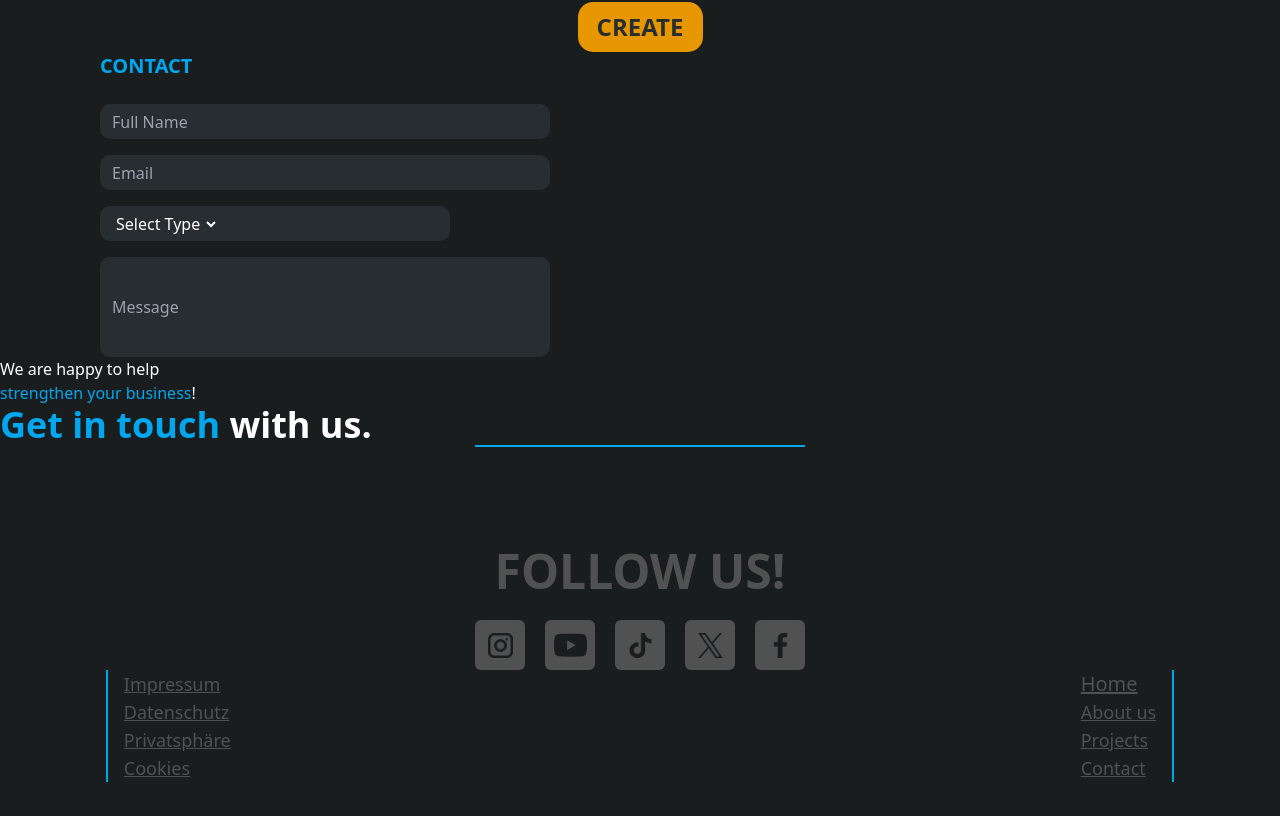
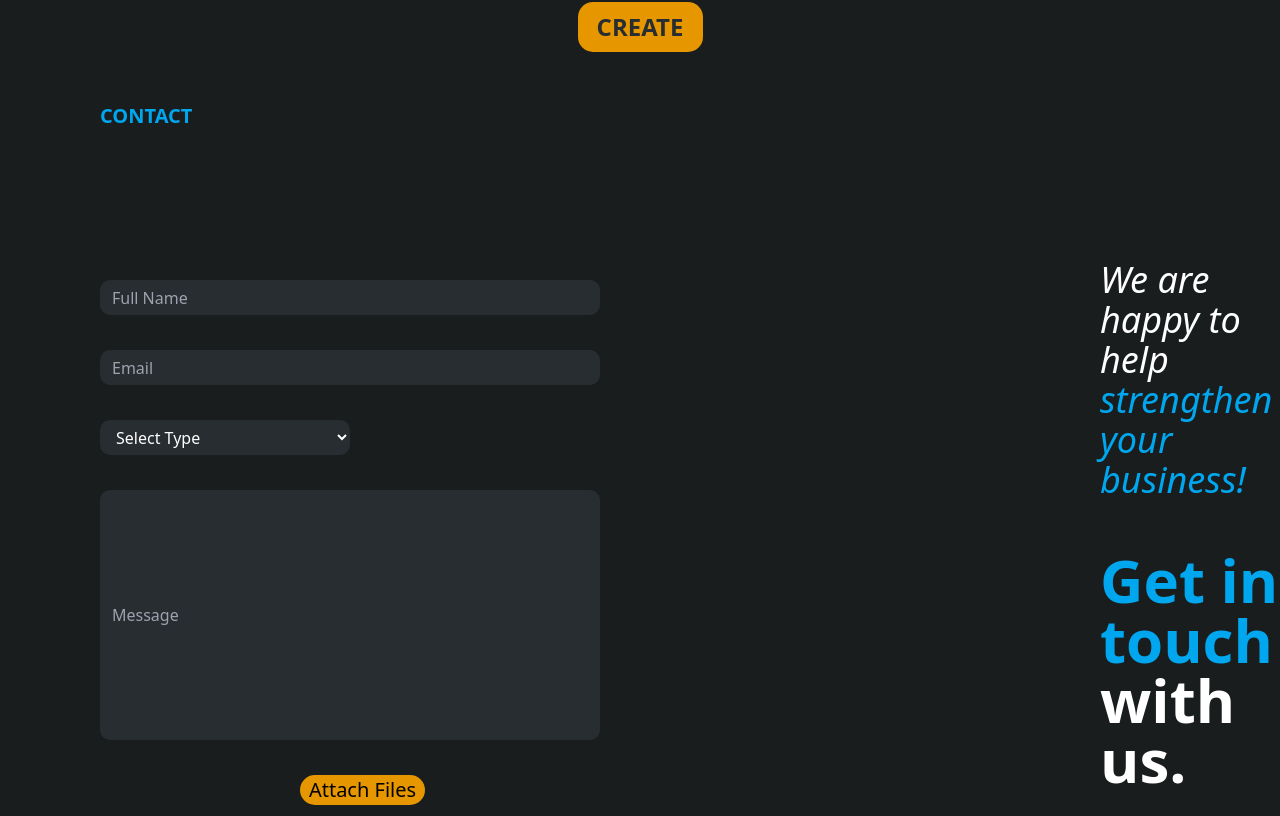
Before and after one commit to Ferbion-lT/V3, a Vue app: page / in a window 1280 px wide. Shown: the part 3044-3860 px from the top of the page. Built offline with nearby package versions, Linux system fonts and the light colour scheme.

Commit message:
feat:finished the contact section

```diff
--- a/src/components/Contact.vue
+++ b/src/components/Contact.vue
@@ -1,37 +1,45 @@
 <template>
-    <div>
-        <div class="bg-[#191d1e]">
-            <div class="pl-[100px]">
+    <div class="bg-[#191d1e] pb-[250px]">
+        <div class="pt-[50px] pl-[100px]">
             <span class="text-[#01a7ee] uppercase font-bold text-xl">contact</span>
         </div>
-            <div class="flex flex-col pt-6 gap-4">
-                <div class="pl-[100px]">
-                    <input class="text-white bg-[#272d30] rounded-[10px] h-[35px] w-[450px] pl-3 border-none" type="text" name="fullname" placeholder="Full Name">
+        <div class="flex flex-row gap-[500px] items-start">
+            <div class="flex flex-col gap-[35px] pl-[100px] pt-[150px]">
+                <div>
+                    <input class="bg-[#272d30] rounded-[10px] h-[35px] w-[500px] pl-3" placeholder="Full Name">
                 </div>
-                <div class="pl-[100px]">
-                    <input class="text-white bg-[#272d30] rounded-[10px] h-[35px] w-[450px] pl-3 border-none" type="text" name="fullname" placeholder="Email">
+                <div>
+                    <input class="bg-[#272d30] rounded-[10px] h-[35px] w-[500px] pl-3" placeholder="Email">
                 </div>
-                <div class="pl-[100px]">
-                    <label class="bg-[#272d30] text-white rounded-[10px] h-[35px] w-[350px] border-none pl-3 flex items-center" for="type" placeholder="Select Type">
-                    <select class="bg-[#272d30]" id="type" name="type">
-                        <option value="type">Select Type</option>
-                        <option value="questions">Questions</option>
+                <div>
+                    <label class="text-white" for="type">
+                        <select class="bg-[#272d30] w-[250px] h-[35px] rounded-[10px] pl-3" id="type" name="type">
+                            <option value="select">Select Type</option>
+                            <option value="quesions">Questions</option>
                             <option value="bewerbung">Bewerbung</option>
                             <option value="request">Anfrage</option>
                             <option value="order">Auftrag</option>
                         </select>
                     </label>
                 </div>
-                <div class="pl-[100px]">
-                    <input class="bg-[#272d30] text-white rounded-[10px] h-[100px] w-[450px] border-none pl-3 pt-[0]" type="text" name="message" placeholder="Message">
+                <div>
+                    <input class="bg-[#272d30] rounded-[10px] h-[250px] w-[500px] pl-3" placeholder="Message">
+                </div>
+                <div class="pl-[200px]">
+                    <div class="bg-[#e69700] rounded-[15px] text-center w-[125px] h-[30px] flex justify-center items-center text-black text-xl">Attach Files</div>
+                </div>
+                <div class="pl-[175px] pt-10">
+                    <div class="bg-[#e69700] rounded-[15px] text-center w-[175px] h-[40px] flex justify-center items-center uppercase text-black font-bold text-3xl">contact</div>
                 </div>
             </div>
-            <div class="">
-                <div class="">
-                    <span class="text-white">We are happy to help</span><br><span class="text-[#01a7ee]">strengthen your business</span><span class="text-white">!</span>
+            <div class="mt-[130px]">
+                <div class="flex flex-col gap-[50px]">
+                    <span class="text-white italic text-4xl">We are happy to help<br>
+                    <span class="text-[#01a7ee]">strengthen your business!</span>
+                    </span>
+                    <div>
+                        <span class="text-[#01a7ee] font-bold text-6xl">Get in touch <span class="text-white">with us.</span></span>
                     </div>
-                <div class="">
-                    <span class="text-[#01a7ee] font-bold text-4xl">Get in touch </span><span class="text-white font-bold text-4xl">with us.</span>
                 </div>
             </div>
         </div>
```
Lines whose indentation alone changed are shown as unchanged.
